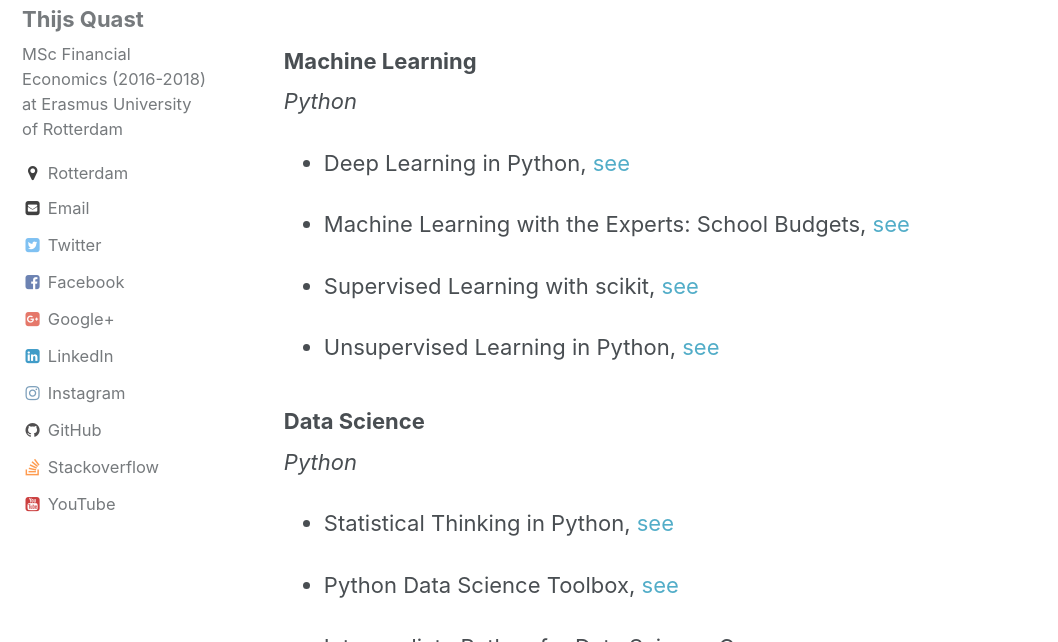
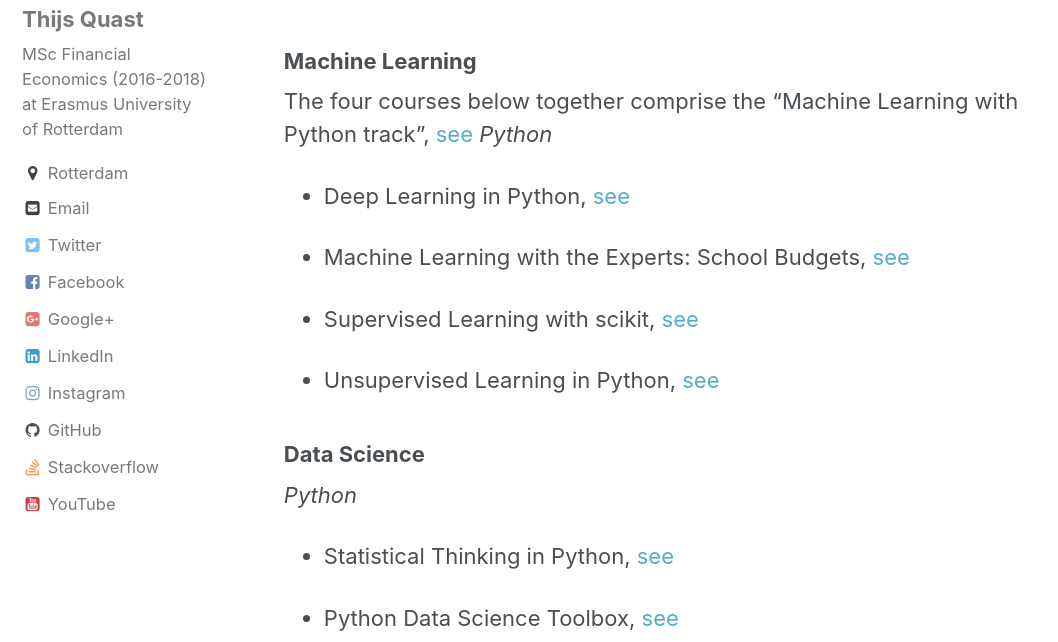
Before and after one commit to Thijsq/thijsq.github.io, a Jekyll site: the page built from _pages/certificates.md, in a window 1280 px wide and 900 px high, cut to the strip 258-900 px from the top of the window. Shown: the whole strip, without its empty margins (0-1058 px from the left). Built offline with Jekyll 4.4.1, drawn with Linux system fonts in a browser that asks for light colours.

Commit message:
added ml track certificate

```diff
--- a/_pages/certificates.md
+++ b/_pages/certificates.md
@@ -7,7 +7,7 @@ author_profile : true
 For an overview of my programming competencies, please see my [portfolio](https://github.com/Thijsq/Datacamp/raw/master/Programming%20Portfolio.pdf)
 
 ### Machine Learning
-
+The four courses below together comprise the "Machine Learning with Python track", [see](https://github.com/Thijsq/Datacamp/raw/master/Machine%20Learning%20with%20Python%20Track.pdf)
 *Python*
 + Deep Learning in Python, [see](https://github.com/Thijsq/Datacamp/raw/master/deep%20learning%20in%20Python.pdf)
 
```
